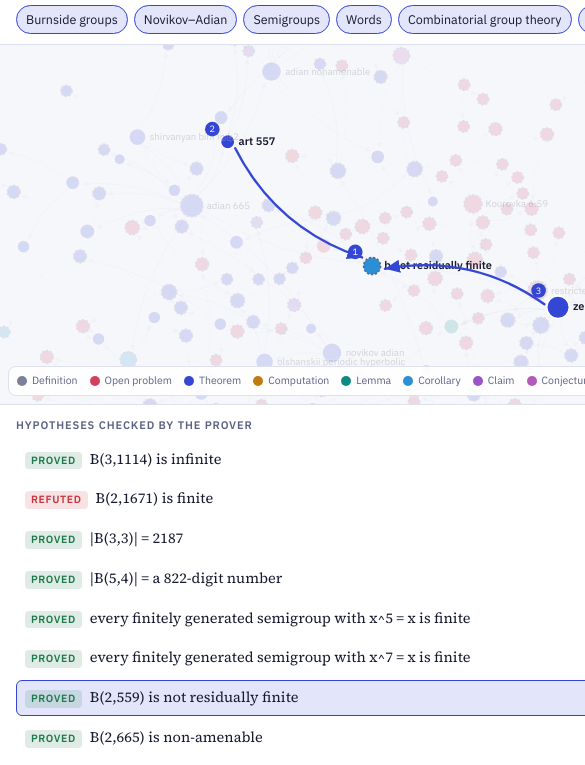
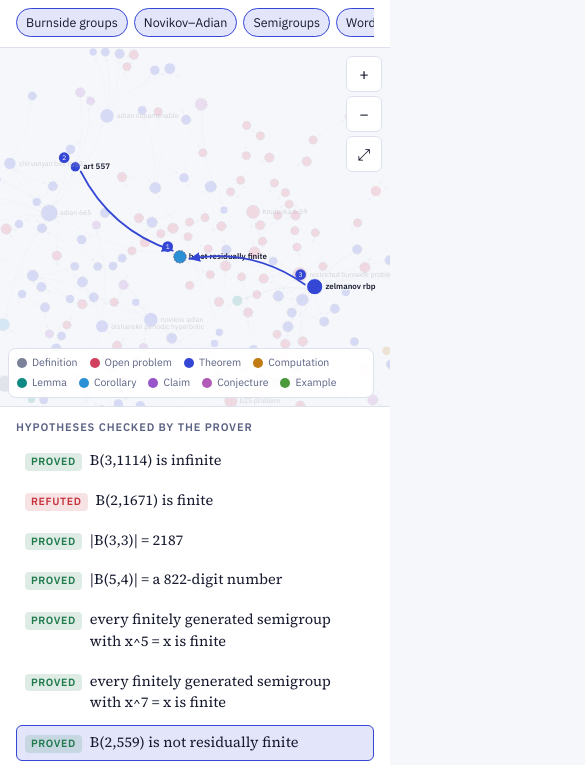
Before and after one commit to ashotpahlevanyan/burnside-atlas, a plain HTML site: page index.html in a window 390 px wide. Shown: the part 79-844 px from the top of the page, 585 px wide, since content can reach past the window. Drawn offline with nearby package versions, Linux system fonts and the light colour scheme.

Commit message:
Phone layout: no horizontal overflow, no zoom on search

```diff
--- a/index.html
+++ b/index.html
@@ -68,8 +68,9 @@ img { max-width: 100%; }
 html, body { height: 100%; }
 body {
   background: var(--bg); color: var(--ink); font-family: var(--font-ui); font-size: 14px; line-height: 1.5;
-  display: grid; grid-template-rows: auto 1fr; overflow: hidden;
+  display: grid; grid-template-rows: auto minmax(0, 1fr); grid-template-columns: minmax(0, 1fr); overflow: hidden;
 }
+header, main, #stage, aside, .toggles, .search { min-width: 0; }
 header {
   display: flex; flex-wrap: wrap; align-items: center; gap: 10px 18px;
   padding-block: 10px; padding-left: max(16px, env(safe-area-inset-left, 0px)); padding-right: max(16px, env(safe-area-inset-right, 0px));
@@ -227,7 +228,9 @@ summary { cursor: pointer; font-size: 13px; color: var(--muted); font-weight: 50
   .brand h1 { font-size: 15.5px; }
   .brand .sub { display: none; }
   .search { flex: 1 1 100%; max-width: none; }
-  .toggles { flex-wrap: nowrap; overflow-x: auto; width: 100%; padding-bottom: 2px; scrollbar-width: none; }
+  .toggles { flex-wrap: nowrap; overflow-x: auto; flex: 1 1 100%; max-width: 100%; padding-bottom: 2px; scrollbar-width: none; }
+  .search input { font-size: 16px; }  /* below 16px iOS Safari zooms the page on focus */
+  html, body { width: 100%; max-width: 100vw; overflow-x: hidden; }
   .toggles::-webkit-scrollbar { display: none; }
   .chip { flex: none; }
   main { grid-template-columns: minmax(0, 1fr); grid-template-rows: minmax(0, 50fr) minmax(0, 50fr); }
```
